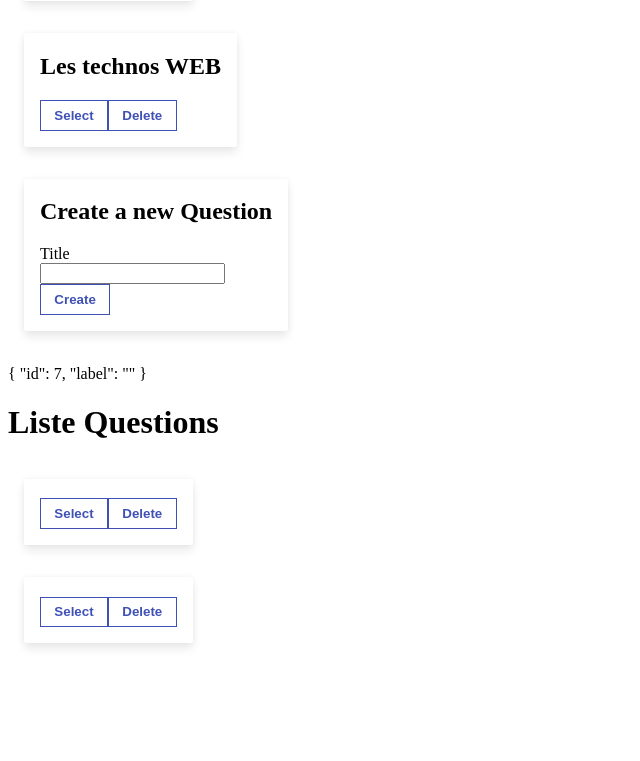
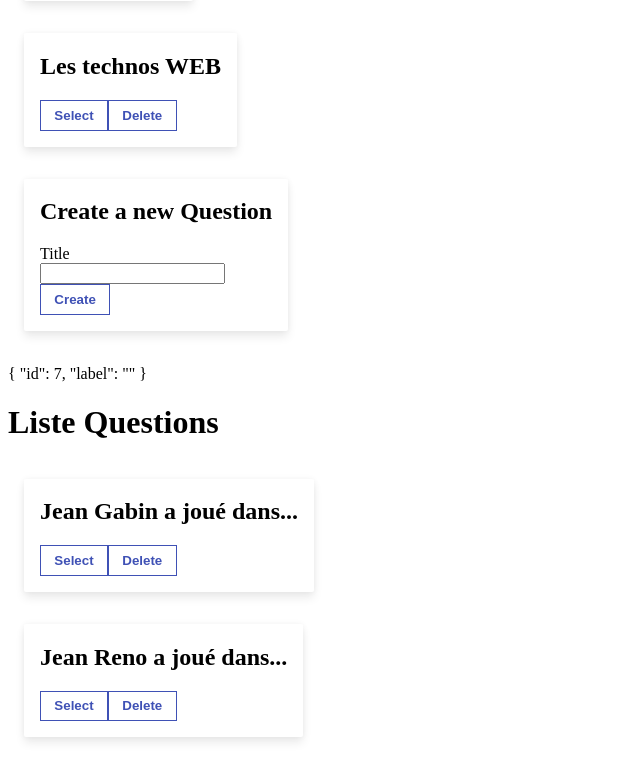
Before and after one commit to 2019-2020-ps6/2022-2023-ps6-les-gourmets, an Angular app in the folder front-end/: page /ListeQuizPage in a window 1280 px wide. Shown: the part 530-1291 px from the top of the page, without its empty margins (0-640 px from the left). Before the commit the page ends 1197 px from the top, so only its background shows below. Built offline with nearby package versions, Linux system fonts and the light colour scheme.

Commit message:
création de questions #9

```diff
--- a/front-end/src/Components/ListeQuestion/ListeQuestion.component.html
+++ b/front-end/src/Components/ListeQuestion/ListeQuestion.component.html
@@ -1,6 +1,6 @@
 <h1>Liste Questions</h1>
 <div class="question-List">
   <div class="Question" *ngFor="let question of quizQuestion">
-    <app-Question [question]="quizQuestion" (deleteQuestion)="deleteQuestion($event)"></app-Question>
+    <app-Question [question]="question" (deleteQuestion)="deleteQuestion($event)"></app-Question>
   </div>
 </div>
```
